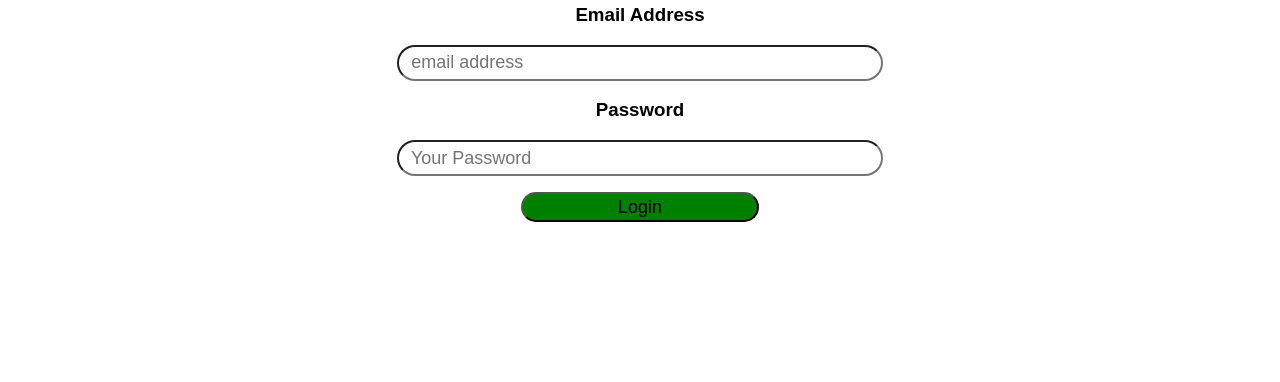
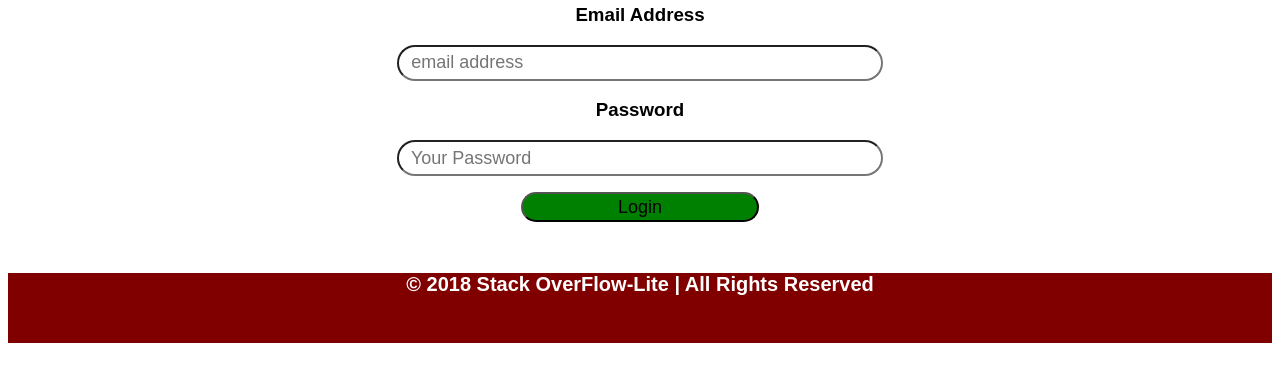
Before and after one commit to citytycoon/StackOverFlow-Lite, a plain HTML site: page login.html in a window 1280 px wide. Shown: the part 224-606 px from the top of the page. Drawn offline with Linux system fonts and the light colour scheme.

Commit message:
A footer has been added to the Login page

```diff
--- a/login.html
+++ b/login.html
@@ -30,6 +30,6 @@
 		</form>
 		</center>
 	</div>
-
+	<div id="footer" class="footer">&copy; 2018 Stack OverFlow-Lite | All Rights Reserved</div>
 </body>
 </html>
```
